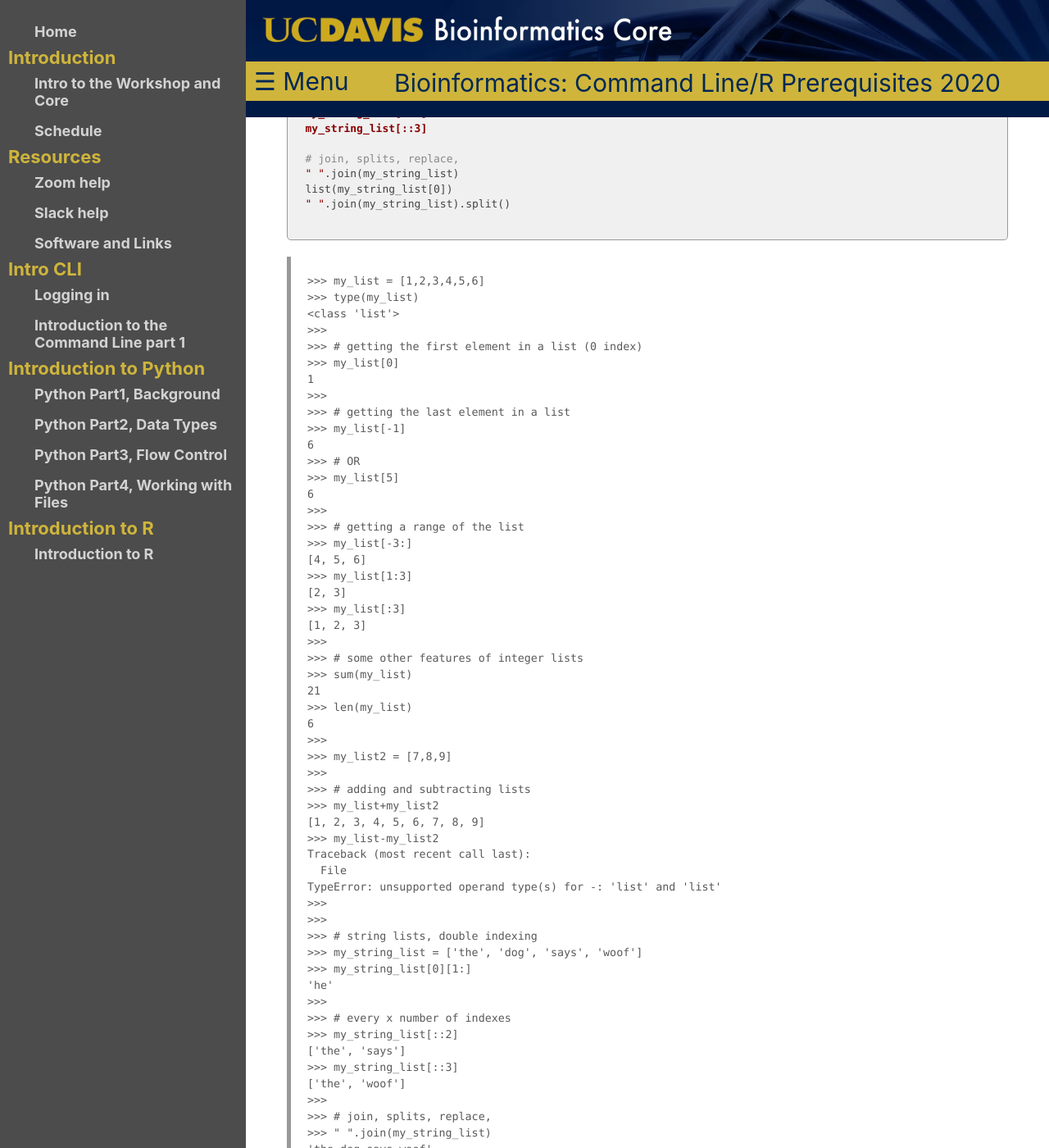
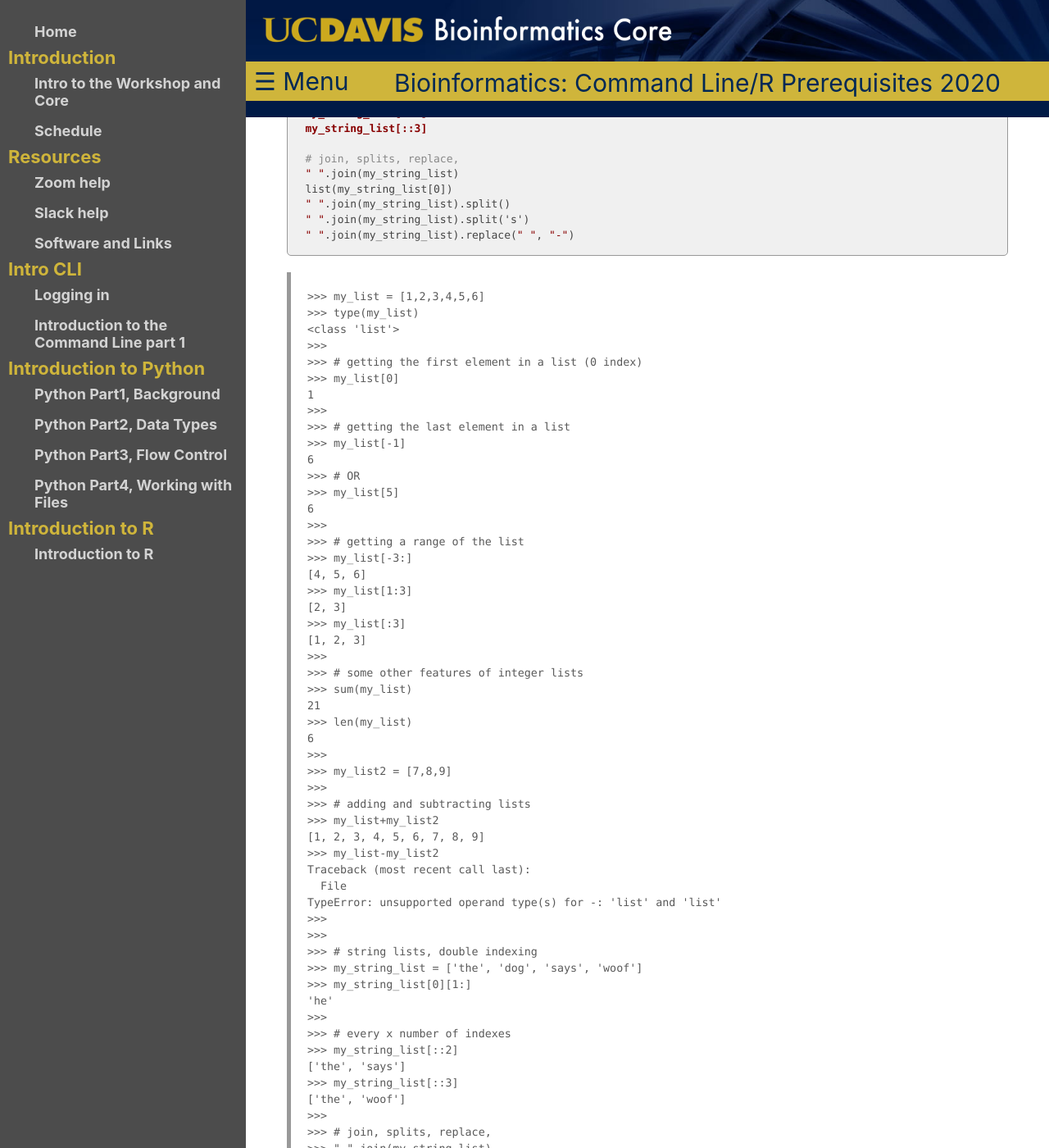
Before and after one commit to ucdavis-bioinformatics-training/2020-Bioinformatics_Prerequisites_Workshop, a Jekyll site: the page built from Intro_to_Python/Part2_BasicDataTypes.md, in a window 1280 px wide and 1400 px high, scrolled down 5700 px. Shown: the whole window at 82% size. Built offline with Jekyll 4.4.1, drawn with Linux system fonts in a browser that asks for light colours; our own code applies the rules of GitHub Pages for plain Markdown files; some of the changed text lies outside the part shown.

Commit message:
add replace

````diff
--- a/Intro_to_Python/Part2_BasicDataTypes.md
+++ b/Intro_to_Python/Part2_BasicDataTypes.md
@@ -274,7 +274,8 @@ my_string_list[::3]
 " ".join(my_string_list)
 list(my_string_list[0])
 " ".join(my_string_list).split()
-
+" ".join(my_string_list).split('s')
+" ".join(my_string_list).replace(" ", "-")
 ```
 
 <div class="output">
@@ -336,6 +337,10 @@ TypeError: unsupported operand type(s) for -: 'list' and 'list'
 ['t', 'h', 'e']
 >>> " ".join(my_string_list).split()
 ['the', 'dog', 'says', 'woof']
+>>> " ".join(my_string_list).split('s')
+['the dog ', 'ay', ' woof']
+>>> " ".join(my_string_list).replace(" ", "-")
+'the-dog-says-woof'
 
 </div>
 
````
